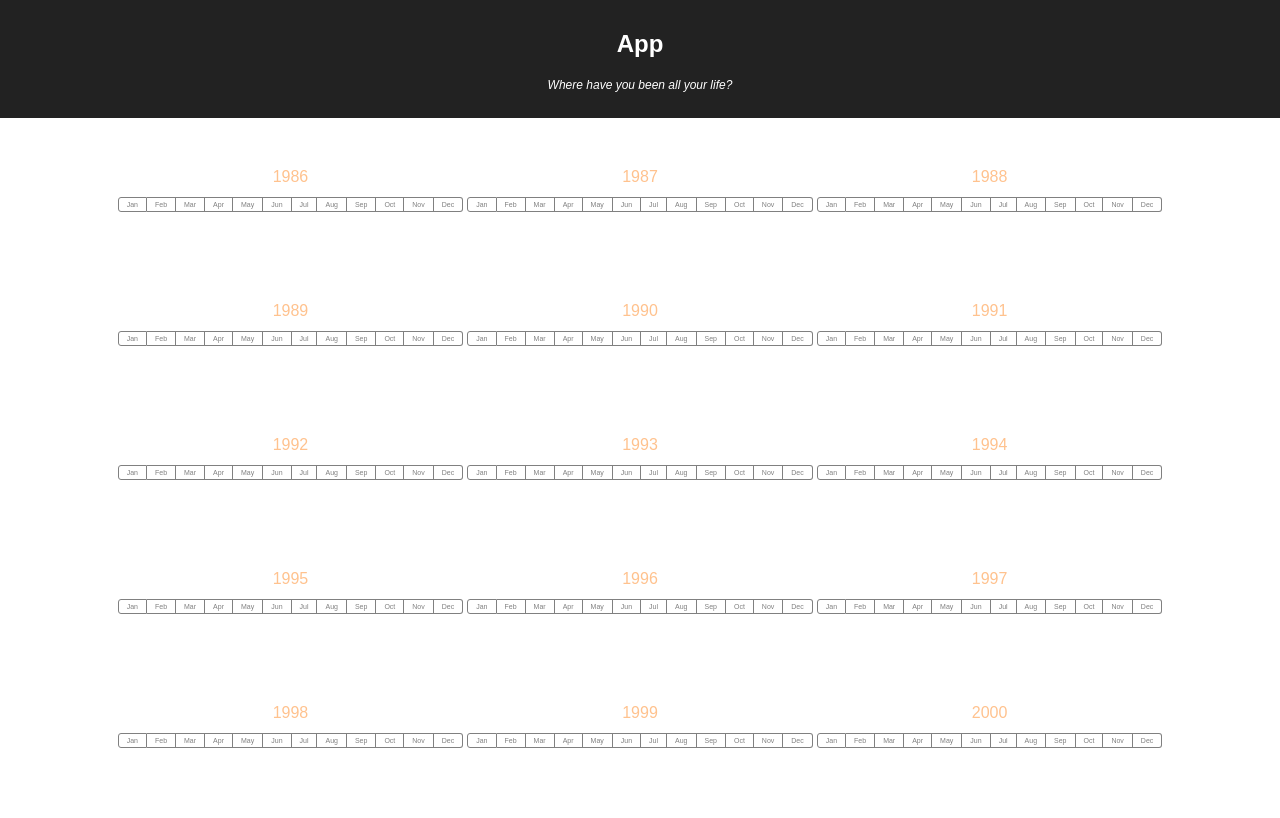
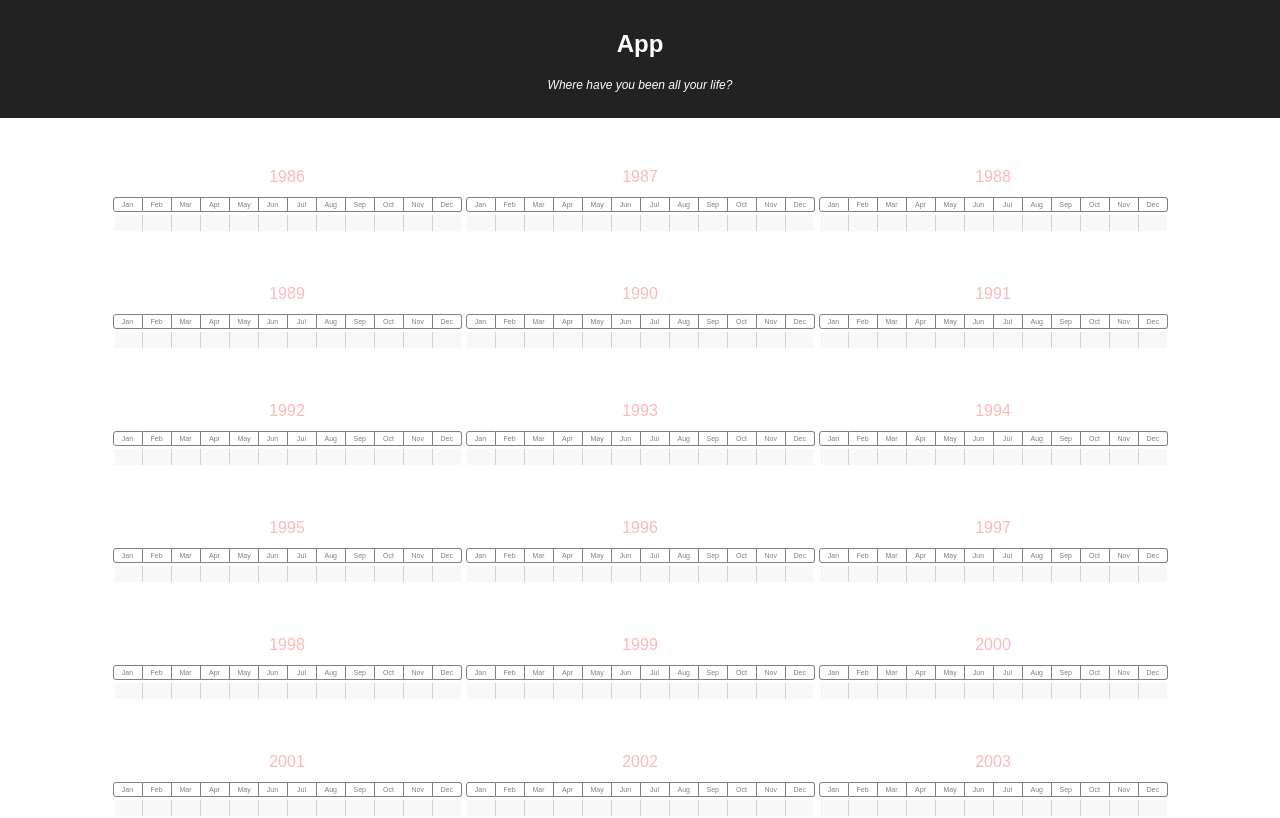
Before and after one commit to JojSh/lifeline, a React (Create React App) app: page / in a window 1280 px wide. Shown: the top 818 px of the page. Built offline with nearby package versions, Linux system fonts and the light colour scheme.

Commit message:
add graph to delineate months

```diff
--- a/src/App.css
+++ b/src/App.css
@@ -9,9 +9,7 @@
 
 .App-header {
   background-color: #222;
-  /*height: 50px;*/
   padding: 10px;
-  /*font-size: 1px;*/
   color: white;
 }
 
@@ -30,17 +28,18 @@ h4 {
 }
 
 .Year {
-  padding: 50px 2px 40px 2px;
+  padding: 50px 2px 0px 2px;
   display: inline-block;
 }
 
 .year-title {
-  color: #ffc28e;
+  color: #ffb8b8;
   padding-bottom: 7px;
 }
 
 .Month {
   display: inline-block;
+  width: 12px;
   color: grey;
   padding: 3px 8px;
   font-size: 7px;
@@ -58,3 +57,26 @@ h4 {
   border-top-right-radius: 3px;
   border-bottom-right-radius: 3px;
 }
+
+.graph-wrapper {
+  padding-top: 3px;
+}
+
+.Graph {
+  display: inline-block;
+  width: 12px;
+  height: 10px;
+  color: grey;
+  padding: 3px 8px;
+  font-size: 7px;
+  border-right: 1px solid #d2d2d2;
+  border-left: none;
+  background-color: #f8f8f8;
+}
+
+.Graph:first-child {
+  border-left: 1px;
+}
+.Graph:last-child {
+  border-right: 1px;
+}
--- /dev/null
+++ b/src/components/Graph.js
@@ -0,0 +1,13 @@
+import React, { Component } from 'react'
+
+class Graph extends Component {
+
+  render () {
+    const sectionId = `${this.props.thisMonth}-${this.props.thisYear}`
+    return (
+      <div className='Graph' id={sectionId}></div>
+    )
+  }
+}
+
+export default Graph
--- a/src/components/Year.js
+++ b/src/components/Year.js
@@ -1,16 +1,21 @@
 import React, { Component } from 'react'
 import Month from './Month'
+import Graph from './Graph'
 
 class Year extends Component {
 
   render () {
-    const thisYear = this.props.year
+    const yearName = this.props.year
     const months = ['Jan', 'Feb', 'Mar', 'Apr', 'May', 'Jun', 'Jul', 'Aug', 'Sep', 'Oct', 'Nov', 'Dec']
     return (
       <div className='Year'>
-        <div className='year-title'>{thisYear}</div>
+        <div className='year-title'>{yearName}</div>
         <div className='months-wrapper'>
           {months.map((monthName) => <Month name={monthName} />)}
+        </div>
+
+        <div className='graph-wrapper'>
+          {months.map((monthName) => <Graph year={yearName} month={monthName} />)}
         </div>
       </div>
     )
```
